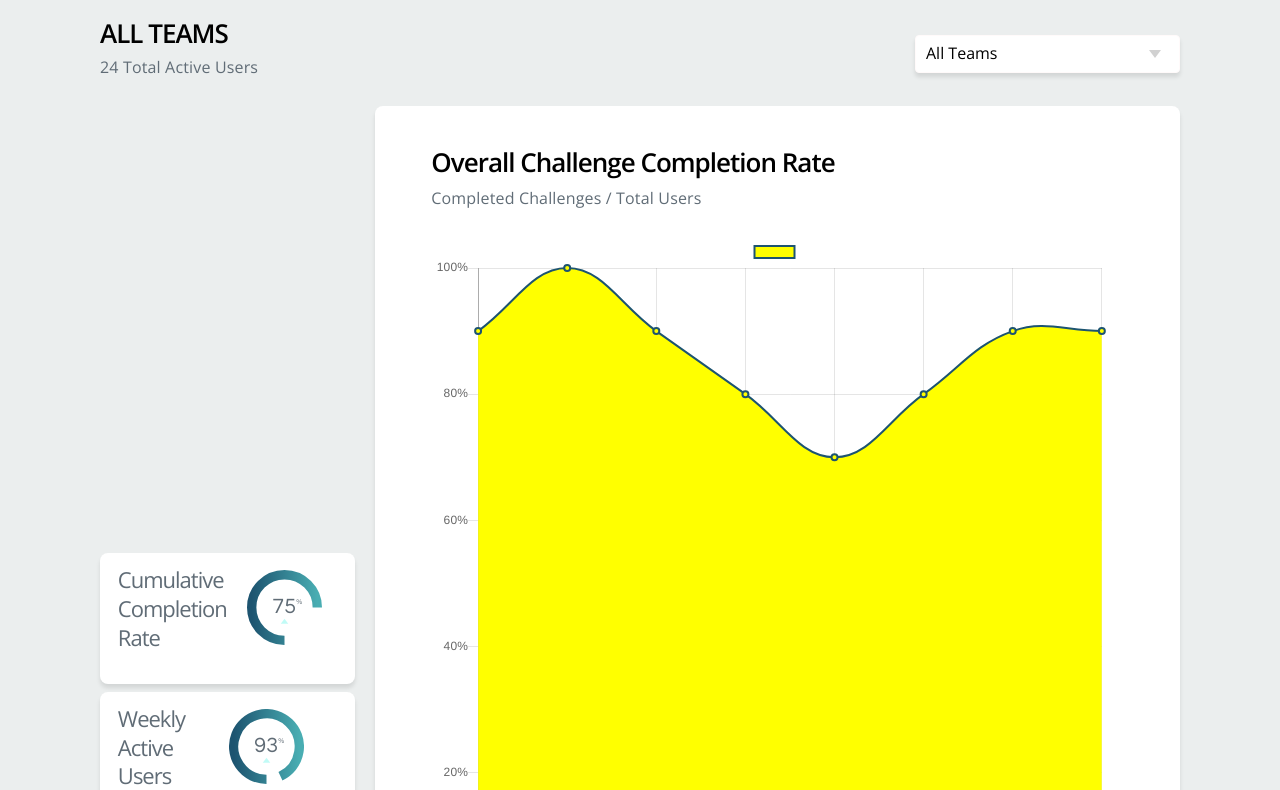
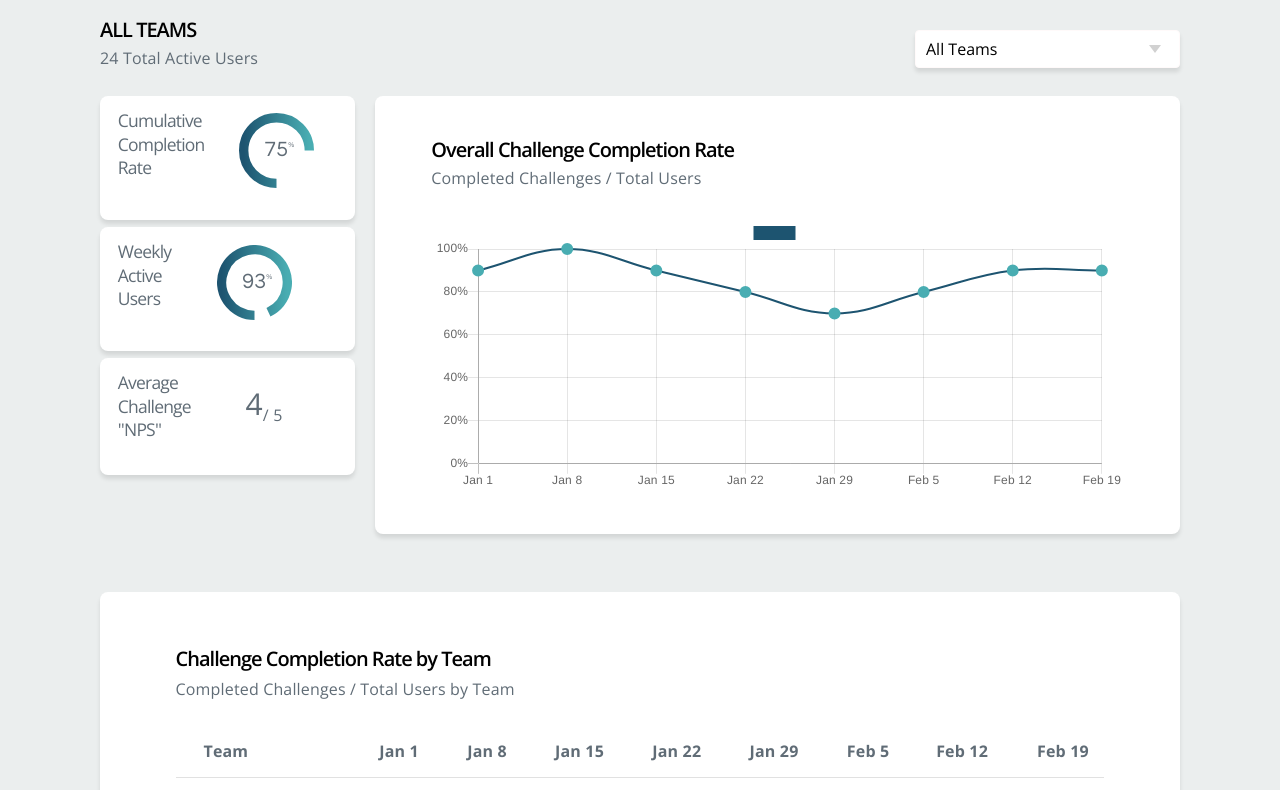
Before and after one commit to marianamvsilva/skoach-sponsors-report-v1, a plain HTML site: page index.html in a window 1280 px wide. Shown: the part 117-907 px from the top of the page. Drawn offline with nearby package versions, Linux system fonts and the light colour scheme.

Commit message:
Removed margin top from column-25

```diff
--- a/index.css
+++ b/index.css
@@ -8,14 +8,17 @@ body {
   margin-bottom: 5% !important;
 }
 
-p {
-  font-weight: 400 !important;
-}
-
-.nps {
+/*NPS CARD*/
+.nps-score-size {
   font-size: 30px;
   font-weight: 0 !important;
 }
+
+.nps-score-align {
+  display: flex;
+  margin: auto;
+}
+
 h1 {
   font-size: 2.8rem !important;
   color: black;
@@ -23,21 +26,26 @@ h1 {
 }
 
 h2 {
-  color: black;
-  font-size: 26px !important;
-  font-weight: 600 !important;
-  margin-bottom: 1% !important;
+  color: #1d5470;
+  margin-bottom: 0 !important;
+  font-size: 2rem !important;
 }
 
 h3 {
-  font-size: 22px !important;
+  color: black;
+  font-size: 2rem !important;
+  font-weight: 600 !important;
+  margin-bottom: 0.5% !important;
+}
+
+h4 {
+  font-size: 1.75rem !important;
   margin-top: 0 !important;
 }
 
-h4 {
-  color: #1d5470;
-  margin-bottom: 0 !important;
-}
+/*p {
+  font-weight: 400 !important;
+}*/
 
 .logo {
   max-width: 15%;
@@ -51,6 +59,7 @@ h4 {
   display: flex;
 }
 
+/*FORM CONTROL*/
 .form-control {
   background-color: white;
   border-color: snow;
@@ -85,6 +94,8 @@ h4 {
 
 .donut-auto {
   margin: auto;
+  padding: 0 auto;
+  text-align-last: center;
 }
 
 .card {
@@ -104,7 +115,11 @@ h4 {
   .row .column.responsive[class*=" column-"] {
     margin-left: 0;
     max-width: 100%;
+    margin-bottom: auto !important;
   }
+}
+.column.responsive {
+  margin-top: inherit;
 }
 
 .column-chart {
--- a/index.html
+++ b/index.html
@@ -53,7 +53,7 @@
     <div class="container">
       <div class="row row-column-reverse">
         <div class="column">
-          <h4>Company name</h4>
+          <h2>Company name</h2>
           <h1>SPONSOR'S SKOACH REPORT</h1>
         </div>
         <div class="column column-logo">
@@ -64,7 +64,7 @@
       <div>
         <div class="row row-column-reverse">
           <div class="column">
-            <h2>ALL TEAMS</h2>
+            <h3>ALL TEAMS</h3>
             <p>24 Total Active Users</p>
           </div>
           <!-- SELECT OPTION STARTS HERE -->
@@ -84,42 +84,42 @@
         <div class="row">
           <div class="column column-25 responsive">
             <div class="card card-flex">
-              <h3>Cumulative Completion Rate</h3>
+              <h4>Cumulative Completion Rate</h4>
               <div
                 class="container chart donut-auto"
                 data-size="75"
                 data-value="75"
-                data-arrow="up"
               ></div>
             </div>
 
             <div class="card card-flex">
-              <h3>Weekly Active Users</h3>
+              <h4>Weekly <br />Active <br />Users</h4>
               <div
                 class="container chart donut-auto"
                 data-size="75"
                 data-value="93"
-                data-arrow="up"
               ></div>
             </div>
             <div class="card card-flex">
-              <h3>Average <br />Challenge <br />"NPS"</h3>
-              <p class="nps">4</p>
-              <p>/ 5</p>
+              <h4>Average <br />Challenge <br />"NPS"</h4>
+              <div class="nps-score-align">
+                <p class="nps-score-size">4</p>
+                <p style="align-self: flex-end;">/ 5</p>
+              </div>
             </div>
           </div>
           <div class="column column-chart">
             <div class="card">
-              <h2>Overall Challenge Completion Rate</h2>
+              <h3>Overall Challenge Completion Rate</h3>
               <p>Completed Challenges / Total Users</p>
-              <canvas id="myChart" width="400" height="400"></canvas>
+              <canvas id="myChart" width="500" height="200"></canvas>
             </div>
           </div>
         </div>
         <!-- TABLE STARTS HERE -->
         <br />
         <div class="card card-margin-top">
-          <h2>Challenge Completion Rate by Team</h2>
+          <h3>Challenge Completion Rate by Team</h3>
           <p>Completed Challenges / Total Users by Team</p>
           <table>
             <thead>
--- a/index.js
+++ b/index.js
@@ -21,7 +21,6 @@ Dial.prototype.create = function () {
   this.createSlice();
   this.createOverlay();
   this.createText();
-  this.createArrow();
   this.container.appendChild(this.svg);
 };
 
@@ -240,13 +239,32 @@ var myChart = new Chart(ctx, {
       {
         label: "",
         data: [90, 100, 90, 80, 70, 80, 90, 90],
-        backgroundColor: "#ffff00",
         borderColor: "#1d5470",
         borderWidth: 2,
+        fill: false,
+        backgroundColor: "transparent",
+        pointBorderColor: "#49adb2",
+        pointBackgroundColor: "#49adb2",
+        pointRadius: 5,
+        pointHoverRadius: 10,
+        pointHitRadius: 30,
+        pointBorderWidth: 2,
       },
     ],
   },
   options: {
+    responsive: true,
+    maintainAspectRatio: true,
+    aspectRatio: 5,
+    legend: {
+      labels: {
+        // This more specific font property overrides the global property
+        font: {
+          color: "#49adb2",
+          family: "'Open Sans', sans-serif",
+        },
+      },
+    },
     scales: {
       yAxes: [
         {
```
